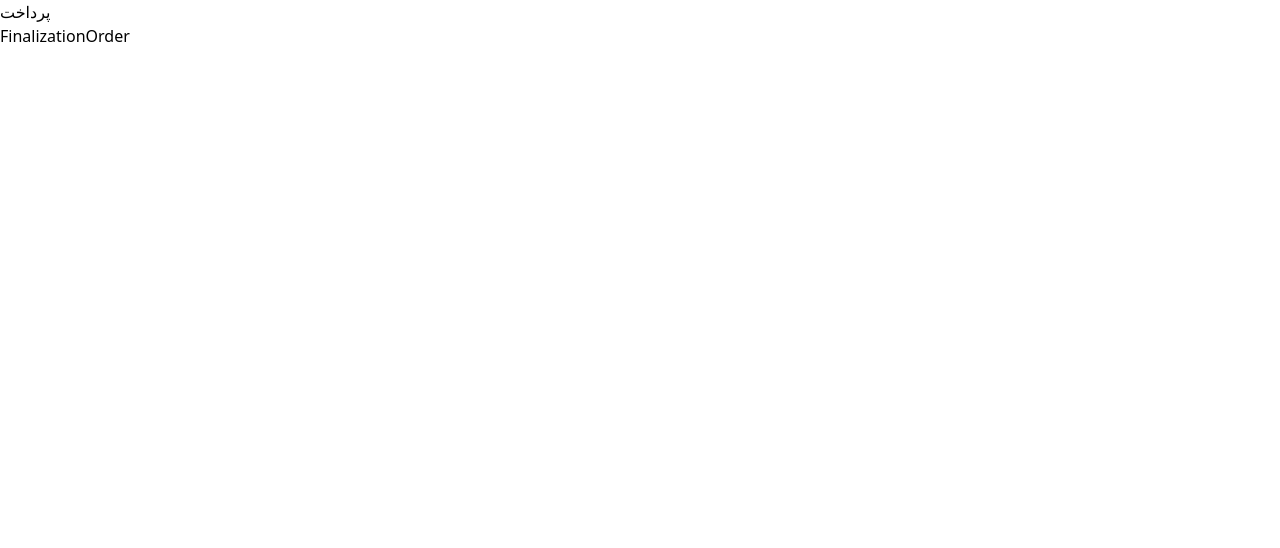
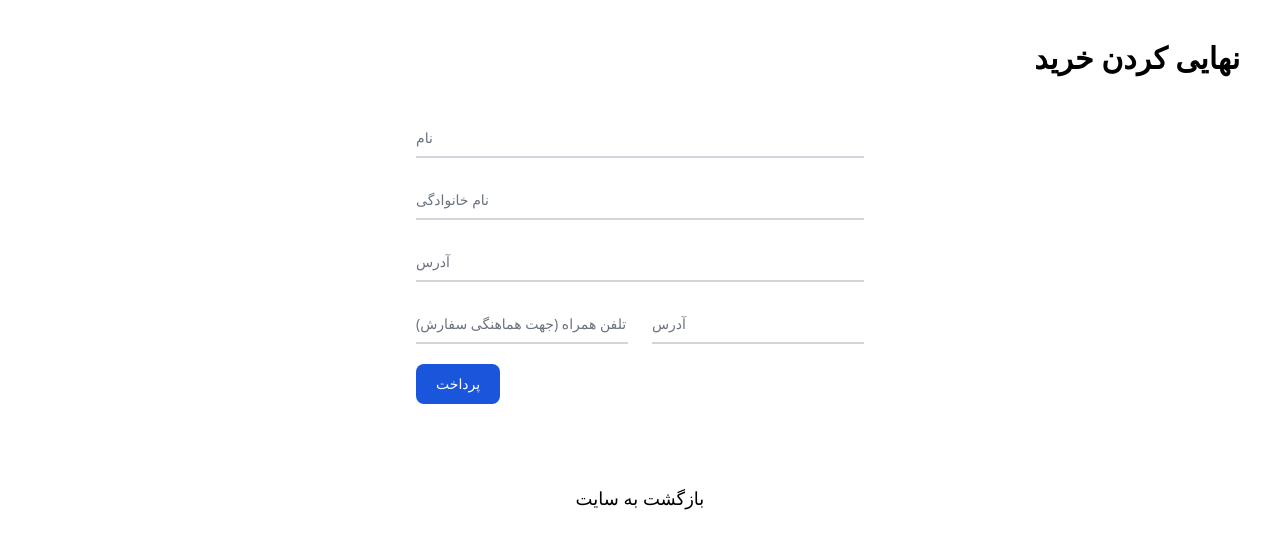
Before and after one commit to itsnimadrs/drugstore-shop, a React (Create React App) app: page /cart/finalizationOrder in a window 1280 px wide. Shown: the top 548 px of the page. Built offline with nearby package versions, Linux system fonts and the light colour scheme.

Commit message:
changed the ui of cart and orders and payment

```diff
--- a/src/pages/Cart.js
+++ b/src/pages/Cart.js
@@ -1,15 +1,66 @@
+"use client";
+
+import { Table } from "flowbite-react";
 import { Link, Outlet } from "react-router-dom";
+import { createContext, useState, useEffect } from "react";
+import { Button } from "flowbite-react";
 
-export default function Cart() {
+export default function Cart({ children }) {
   return (
     <div>
+      <div className="font-bold text-3xl flex justify-end m-auto mx-10 my-10">
+        سبد خرید
+      </div>
+      <div className="overflow-x-auto">
+        <Table>
+          <Table.Head>
+            <Table.HeadCell>Product name</Table.HeadCell>
+            <Table.HeadCell>Color</Table.HeadCell>
+            <Table.HeadCell>Category</Table.HeadCell>
+            <Table.HeadCell>Price</Table.HeadCell>
+            <Table.HeadCell>
+              <span className="sr-only">Edit</span>
+            </Table.HeadCell>
+          </Table.Head>
+          <Table.Body className="divide-y">
+            <Table.Row className="bg-white dark:border-gray-700 dark:bg-gray-800">
+              <Table.Cell>
+                <a
+                  href="#"
+                  className="font-medium text-cyan-600 hover:underline dark:text-cyan-500"
+                >
+                  حذف از سبد خرید
+                </a>
+              </Table.Cell>
+              <Table.Cell className="whitespace-nowrap font-medium text-gray-900 dark:text-white">
+                Magic Mouse 2
+              </Table.Cell>
+              <Table.Cell>Black</Table.Cell>
+              <Table.Cell>Accessories</Table.Cell>
+              <Table.Cell>$99</Table.Cell>
+            </Table.Row>
+          </Table.Body>
+        </Table>
+      </div>
       <div>
         <Outlet />
-        <Link to="finalizationOrder"> نهایی کردن سبد خرید</Link> <br />
-        <Link to="/"> بازگشت به سایت</Link>
-
+        <Link to="finalizationOrder">
+          <Button
+            className="flex justify-center align-middle m-auto my-10 w-60"
+            color="success"
+          >
+            نهایی کردن سبد خرید
+          </Button>
+        </Link>{" "}
+        <br />
+        <Link
+          className="flex justify-center m-auto text-justify underline text-lg font-normal"
+          to="/"
+        >
+          {" "}
+          بازگشت به سایت
+        </Link>
       </div>
-      Cart
     </div>
   );
 }
--- a/src/pages/FinalizationOrder.js
+++ b/src/pages/FinalizationOrder.js
@@ -3,11 +3,107 @@ import { Link, Outlet } from "react-router-dom";
 export default function FinalizationOrder() {
   return (
     <div>
+      <div className="font-bold text-3xl flex justify-end m-auto mx-10 my-10">
+        نهایی کردن خرید
+      </div>
+      <form class="max-w-md mx-auto">
+        <div class="relative z-0 w-full mb-5 group">
+          <input
+            type="name"
+            name="floating_email"
+            id="floating_email"
+            class="block py-2.5 px-0 w-full text-sm text-gray-900 bg-transparent border-0 border-b-2 border-gray-300 appearance-none dark:text-white dark:border-gray-600 dark:focus:border-blue-500 focus:outline-none focus:ring-0 focus:border-blue-600 peer"
+            placeholder=" "
+            required
+          />
+          <label
+            for="floating_email"
+            class="peer-focus:font-medium absolute text-sm text-gray-500 dark:text-gray-400 duration-300 transform -translate-y-6 scale-75 top-3 -z-10 origin-[0] peer-focus:start-0 rtl:peer-focus:translate-x-1/4 rtl:peer-focus:left-auto peer-focus:text-blue-600 peer-focus:dark:text-blue-500 peer-placeholder-shown:scale-100 peer-placeholder-shown:translate-y-0 peer-focus:scale-75 peer-focus:-translate-y-6"
+          >
+            نام{" "}
+          </label>
+        </div>
+        <div class="relative z-0 w-full mb-5 group">
+          <input
+            type="text"
+            name="name"
+            id="name"
+            class="block py-2.5 px-0 w-full text-sm text-gray-900 bg-transparent border-0 border-b-2 border-gray-300 appearance-none dark:text-white dark:border-gray-600 dark:focus:border-blue-500 focus:outline-none focus:ring-0 focus:border-blue-600 peer"
+            placeholder=" "
+            required
+          />
+          <label
+            for="floating_password"
+            class="peer-focus:font-medium absolute text-sm text-gray-500 dark:text-gray-400 duration-300 transform -translate-y-6 scale-75 top-3 -z-10 origin-[0] peer-focus:start-0 rtl:peer-focus:translate-x-1/4 peer-focus:text-blue-600 peer-focus:dark:text-blue-500 peer-placeholder-shown:scale-100 peer-placeholder-shown:translate-y-0 peer-focus:scale-75 peer-focus:-translate-y-6"
+          >
+            نام خانوادگی
+          </label>
+        </div>
+        <div class="relative z-0 w-full mb-5 group">
+          <input
+            type="text"
+            name="نام"
+            id="name"
+            class="block py-2.5 px-0 w-full text-sm text-gray-900 bg-transparent border-0 border-b-2 border-gray-300 appearance-none dark:text-white dark:border-gray-600 dark:focus:border-blue-500 focus:outline-none focus:ring-0 focus:border-blue-600 peer"
+            placeholder=" "
+            required
+          />
+          <label
+            for="address"
+            class="peer-focus:font-medium absolute text-sm text-gray-500 dark:text-gray-400 duration-300 transform -translate-y-6 scale-75 top-3 -z-10 origin-[0] peer-focus:start-0 rtl:peer-focus:translate-x-1/4 peer-focus:text-blue-600 peer-focus:dark:text-blue-500 peer-placeholder-shown:scale-100 peer-placeholder-shown:translate-y-0 peer-focus:scale-75 peer-focus:-translate-y-6"
+          >
+            آدرس
+          </label>
+        </div>
+
+        <div class="grid md:grid-cols-2 md:gap-6">
+          <div class="relative z-0 w-full mb-5 group">
+            <input
+              type="text"
+              name="floating_phone"
+              id="floating_phone"
+              class="block py-2.5 px-0 w-full text-sm text-gray-900 bg-transparent border-0 border-b-2 border-gray-300 appearance-none dark:text-white dark:border-gray-600 dark:focus:border-blue-500 focus:outline-none focus:ring-0 focus:border-blue-600 peer"
+              placeholder=" "
+              required
+            />
+            <label
+              for="floating_phone"
+              class="peer-focus:font-medium absolute text-sm text-gray-500 dark:text-gray-400 duration-300 transform -translate-y-6 scale-75 top-3 -z-10 origin-[0] peer-focus:start-0 rtl:peer-focus:translate-x-1/4 peer-focus:text-blue-600 peer-focus:dark:text-blue-500 peer-placeholder-shown:scale-100 peer-placeholder-shown:translate-y-0 peer-focus:scale-75 peer-focus:-translate-y-6"
+            >
+              تلفن همراه (جهت هماهنگی سفارش)
+            </label>
+          </div>
+          <div class="relative z-0 w-full mb-5 group">
+            <input
+              type="text"
+              name="floating_company"
+              id="floating_company"
+              class="block py-2.5 px-0 w-full text-sm text-gray-900 bg-transparent border-0 border-b-2 border-gray-300 appearance-none dark:text-white dark:border-gray-600 dark:focus:border-blue-500 focus:outline-none focus:ring-0 focus:border-blue-600 peer"
+              placeholder=" "
+              required
+            />
+            <label
+              for="floating_company"
+              class="peer-focus:font-medium absolute text-sm text-gray-500 dark:text-gray-400 duration-300 transform -translate-y-6 scale-75 top-3 -z-10 origin-[0] peer-focus:start-0 rtl:peer-focus:translate-x-1/4 peer-focus:text-blue-600 peer-focus:dark:text-blue-500 peer-placeholder-shown:scale-100 peer-placeholder-shown:translate-y-0 peer-focus:scale-75 peer-focus:-translate-y-6"
+            >
+              آدرس
+            </label>
+          </div>
+        </div>
+        <Link to="payment">
+          <button
+            type="submit"
+            className="text-white bg-blue-700 hover:bg-blue-800 focus:ring-4 focus:outline-none  focus:ring-blue-300 font-medium rounded-lg text-sm w-full flex justify-center sm:w-auto px-5 py-2.5 text-center dark:bg-blue-600 dark:hover:bg-blue-700 dark:focus:ring-blue-800"
+          >
+            پرداخت
+          </button>
+        </Link>
+      </form>
       <div>
         <Outlet />
-        <Link to="payment">پرداخت</Link>
       </div>
-      FinalizationOrder
+      <Link className="flex justify-center m-auto text-lg font-extralight my-20" to="/"> بازگشت به سایت</Link>
+
     </div>
   );
 }
--- a/src/pages/Payment.js
+++ b/src/pages/Payment.js
@@ -1,5 +1,37 @@
+"use client";
+
 import React from "react";
+import payment from "../assets/payment.png";
 
+import { Button } from "flowbite-react";
+import { Link } from "react-router-dom";
+import Success from "./success";
 export default function Payment() {
-  return <div>Payment</div>;
+  return (
+    <>
+      <div>
+        <img src={payment} />
+      </div>
+      <div>
+        <Link to="/cart/finalizationOrder/payment/success">
+          <Button
+            className="w-[22rem] rounded-2xl absolute bottom-10 right-[23rem]"
+            color="success"
+          >
+            پرداخت
+          </Button>
+        </Link>
+      </div>
+      <div>
+        <Link to="/cart/finalizationOrder/payment/notsuccess">
+          <Button
+            className="w-[8rem] rounded-2xl absolute bottom-10 right-[46rem]"
+            color="warning"
+          >
+            انصراف
+          </Button>
+        </Link>
+      </div>
+    </>
+  );
 }
```
